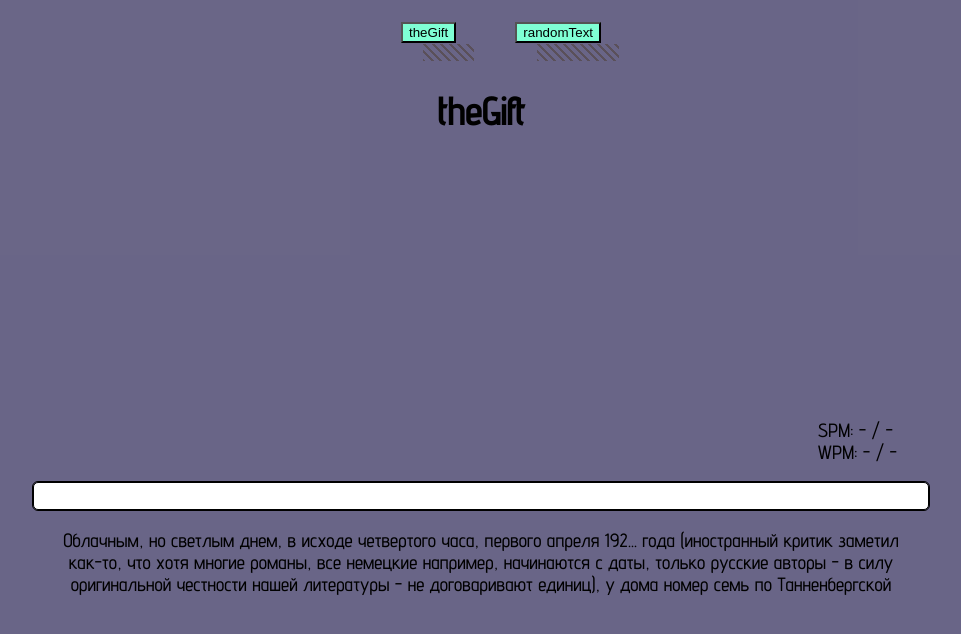
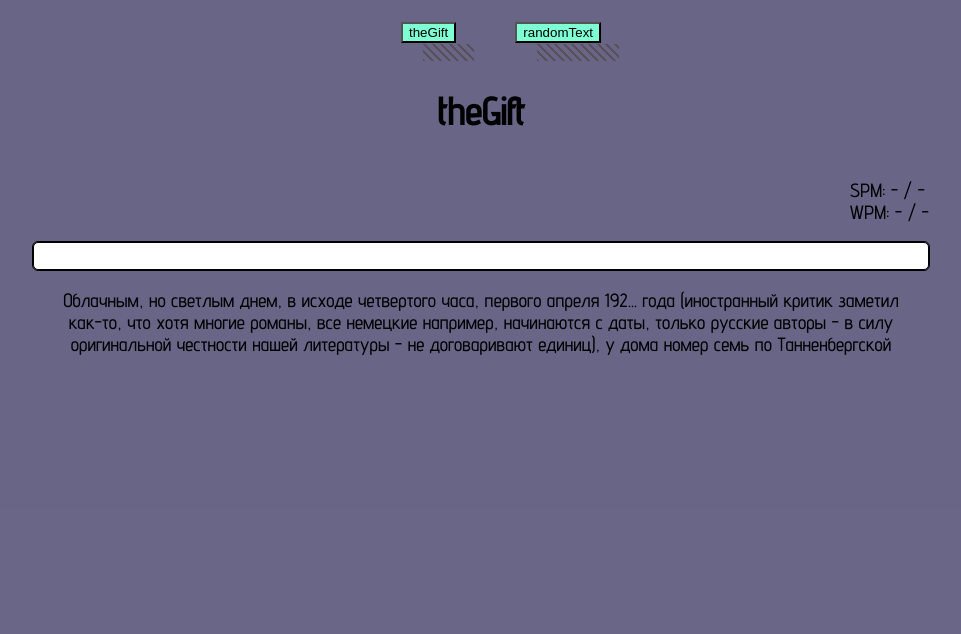
Before and after one commit to batishchef/typing-trainer, a React (Create React App) app: page / in a window 1280 px wide. Shown: the top 634 px of the page, without its empty margins (159-1120 px from the left). Built offline with nearby package versions, Linux system fonts and the light colour scheme; no server answers.

Commit message:
Subcommit

```diff
--- a/src/app/ui/App.module.css
+++ b/src/app/ui/App.module.css
@@ -7,4 +7,5 @@
   justify-content: center;
   font-family: var(--writing-text-font);
   font-size: calc(var(--ui-step) * 1.2);
+  background-color: var(--dark-theme-main);
 }
--- a/src/entities/refLines/ui/RefLines.jsx
+++ b/src/entities/refLines/ui/RefLines.jsx
@@ -15,8 +15,8 @@ const RefLines = ({
     <p className={isCorrect ? styles.copyingText : styles.copyingTextError}>
       <span className={styles.pastText}>{correctText}</span>
       {unwrittenText} <br />
-      {scndLine} <br />
-      {thrdLine}
+      {scndLine && true ? scndLine : ''} <br />
+      {thrdLine && true ? thrdLine : ''}
     </p>
   );
 };
--- a/src/entities/statGauge/ui/StatGauge.jsx
+++ b/src/entities/statGauge/ui/StatGauge.jsx
@@ -1,5 +1,5 @@
 import React from "react";
-import styles from "./StatGauge.module.css";
+import styles from "./statGauge.module.css";
 import { useSelector } from "react-redux";
 
 const StatGauge = () => {
@@ -16,10 +16,6 @@ const StatGauge = () => {
     (state) => state.typingSpeed.value.averageWordsPerMin.value
   );
 
-  console.log("rerender")
-
-  // const {countLines, averageCharactersPerMin, wordsPerMin, averageWordsPerMin} = state
-
   return (
     <ul className={styles.gaugeList}>
       <li className={styles.gauge}>
--- a/src/entities/statGauge/ui/StatGauge.module.css
+++ b/src/entities/statGauge/ui/StatGauge.module.css
@@ -1,6 +1,8 @@
 @import url(../../../shared/styles/variables.css);
 
 .gaugeList {
+  /* margin-right: calc(var(--ui-step) * 2); */
+  /* padding: 0 50px; */
   align-self: end;
   display: flex;
   flex-direction: column;
--- a/src/features/addMyText/AddMyText.jsx
+++ b/src/features/addMyText/AddMyText.jsx
@@ -1,6 +1,6 @@
 import React, { useState } from 'react';
 import { storageAvailable } from '../../functions/storageAvailable';
-import styles from './AddMyText.module.css'
+import styles from './addMyText.module.css'
 
 const AddMyText = () => {
     const [newText, setNewText] = useState({
--- a/src/features/typingField/model/textSlice.js
+++ b/src/features/typingField/model/textSlice.js
@@ -69,7 +69,7 @@ export const textSlice = createSlice({
       })
 
       .addCase(fetchAddLines.fulfilled, (state, action) => {
-        const currentTextHeader = action.header;
+        const currentTextHeader = state.currentTextHeader;
 
         state[currentTextHeader].textBody = action.payload;
         state[currentTextHeader].currentLine = 0;
--- a/src/features/typingField/ui/TypingField.jsx
+++ b/src/features/typingField/ui/TypingField.jsx
@@ -1,9 +1,8 @@
 import React, { useEffect, useRef, useState } from "react";
-import styles from "./TypingField.module.css";
+import styles from "./typingField.module.css";
 import { inputChecker } from "../lib/inputChecker";
 import { useDispatch, useSelector } from "react-redux";
 import { updatePerMin } from "../model/typingSpeedSlice";
-import StatGauge from "../../../entities/statGauge/ui/StatGauge";
 import { typingSpeed } from "../lib/typingSpeed";
 import { updateLine, resetIsTextChanged } from "../model/textSlice";
 import RefLines from "../../../entities/refLines/ui/RefLines";
@@ -36,7 +35,7 @@ const TypingField = () => {
   const timeNow = () => Date.now() / 1000;
 
   useEffect(() => {
-    if (needUpdated) {
+    if (needUpdated && false) {
       const remainArr = refArr.slice(currentLine);
       dispatch(fetchAddLines(remainArr));
     }
@@ -51,7 +50,7 @@ const TypingField = () => {
         correctLength: 0,
         isCorrect: true,
       });
-      dispatch(resetIsTextChanged())
+      dispatch(resetIsTextChanged());
     }
   }, [isTextChanged, dispatch]);
 
@@ -79,12 +78,16 @@ const TypingField = () => {
     }
 
     const newWritten = inputChecker(currentInput, referenceLine, written);
-    setWritten((written) => newWritten);
+    setWritten(() => newWritten);
   }
 
+  const scndLine =
+    currentLine + 1 < refArr.length ? refArr[currentLine + 1][0] : undefined;
+  const thrdLine =
+    currentLine + 2 < refArr.length ? refArr[currentLine + 2][0] : undefined;
+
   return (
-    <main className={styles.main}>
-      <StatGauge />
+    <main className={styles.typingField}>
       <form
         action=""
         className={styles.inputForm}
@@ -105,8 +108,8 @@ const TypingField = () => {
       <RefLines
         referenceLine={referenceLine}
         correctLength={written.correctLength}
-        scndLine={refArr[currentLine + 1][0]}
-        thrdLine={refArr[currentLine + 2][0]}
+        scndLine={scndLine}
+        thrdLine={thrdLine}
         isCorrect={written.isCorrect}
       />
     </main>
--- a/src/features/typingField/ui/TypingField.module.css
+++ b/src/features/typingField/ui/TypingField.module.css
@@ -1,25 +1,12 @@
 @import url(../../../shared/styles/variables.css);
 
-
-.main {
+.typingField {
+    /* margin: 200px 0 200px; */
+    padding: 0 50px;
+    /* margin: var(--main-form-margin) 0; */
+    padding: 0 calc(var(--ui-step) * 2);
+    align-self: center;
     width: min(var(--max-input-width), 100%);
-    height: 100%;
-    display: flex;
-    align-items: center;
-    flex-direction: column;
-    margin: var(--main-form-margin) 0 0;
-    padding: 0 calc(var(--ui-step) * 2);
-}
-
-.gaugeList {
-    align-self: end;
-    display: flex;
-    flex-direction: column;
-    list-style-type: none;
-}
-
-.gauge {
-    padding: 0 calc(var(--ui-step) * 2);
 }
 
 .inputForm {
--- a/src/pages/main/ui/Main.jsx
+++ b/src/pages/main/ui/Main.jsx
@@ -1,7 +1,8 @@
 import TypingField from "../../../features/typingField/ui/TypingField";
-import styles from "./Main.module.css";
+import styles from "./main.module.css";
 import TextSelector from "../../../features/textSelector/ui/TextSelector";
 import { useSelector } from "react-redux";
+import StatGauge from "../../../entities/statGauge/ui/StatGauge";
 
 
 const Main = () => {
@@ -13,6 +14,7 @@ const Main = () => {
 
       <TextSelector />
       <h1>{selectedText}</h1>
+      <StatGauge />
       {/* {isError ? <div className="">ERRORRRRR</div> : <MainTextField />} */}
       <TypingField />
     </div>
--- a/src/pages/main/ui/Main.module.css
+++ b/src/pages/main/ui/Main.module.css
@@ -1,10 +1,10 @@
 @import url(../../../shared/styles/variables.css);
 
 .Main {
-  width: 100vw;
+  width: calc(var(--ui-step) * 60);
+  /* width: min(var(--max-input-width), 100%); */
   height: 100vh;
   display: flex;
   flex-direction: column;
   align-items: center;
-  background-color: var(--dark-theme-main);
 }
```
